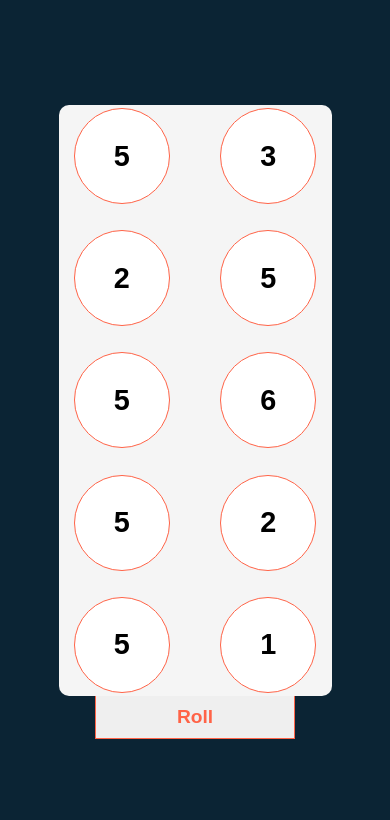
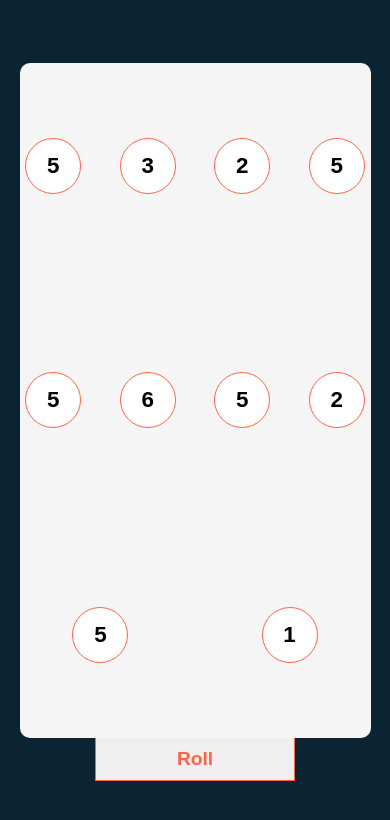
Before and after one commit to KishorRShetty/dice-game, a React (Create React App) app in the folder frontend/: page / in a window 390 px wide. Shown: the top 820 px of the page. Built offline with nearby package versions, Linux system fonts and the light colour scheme.

Commit message:
pushed through script

```diff
--- a/frontend/src/App.css
+++ b/frontend/src/App.css
@@ -6,7 +6,7 @@
     display: flex;
     flex-wrap: wrap;
     margin: auto;
-    gap: 20px;
+    gap: 7vw;
     /* display: grid;
     grid-template: auto auto/repeat(5,1fr);
     gap: 25px; */
@@ -25,3 +25,11 @@
     cursor: pointer;
     color: tomato;
 }
+
+@media only screen and (max-width: 420px) {
+    .diceMain {
+        height: 80vh;
+        width: 90vw;
+        justify-content: space-evenly;
+    }
+}
--- a/frontend/src/components/Dice.css
+++ b/frontend/src/components/Dice.css
@@ -1,4 +1,4 @@
-.dice{
+.dice {
     border: thin solid tomato;
     font-size: 1.8rem;
     font-weight: bold;
@@ -11,3 +11,11 @@
     align-items: center;
     margin: auto;
 }
+
+@media only screen and (max-width: 420px) {
+    .dice {
+        height: 3.5rem;
+        width: 3.5rem;
+        font-size: 1.4rem;
+    }
+}
```
